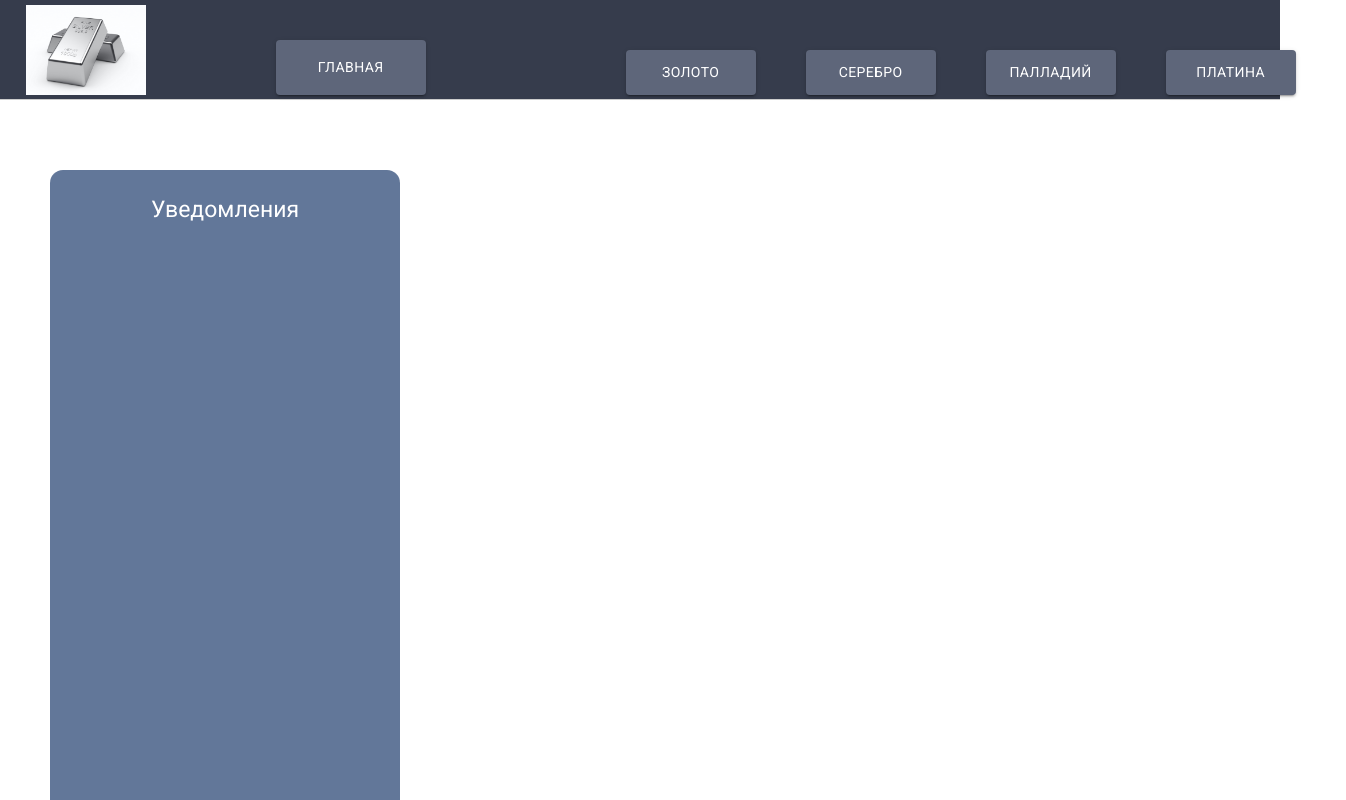
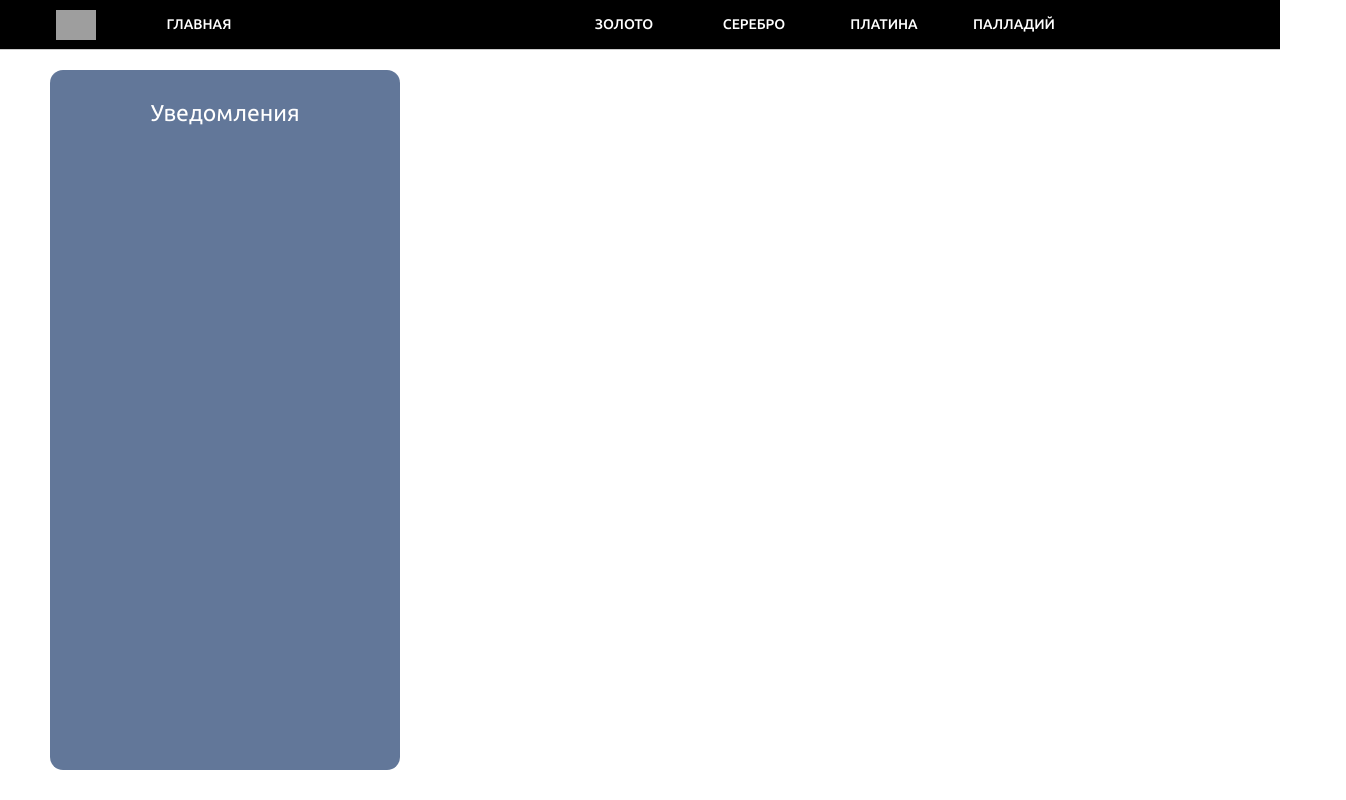
Before and after one commit to Project-practice-sec-sem/Front, a React (Vite) app: page / in a window 1280 px wide. Shown: the top 800 px of the page, 1346 px wide, since content can reach past the window. Built offline with nearby package versions, Linux system fonts and the light colour scheme; grey boxes are pictures that could not be loaded.

Commit message:
feat: Made the header pop-up, changed its style; added font to the entire site

```diff
--- a/index.html
+++ b/index.html
@@ -3,8 +3,9 @@
   <head>
     <meta charset="UTF-8" />
     <link rel="icon" type="image/svg+xml" href="/assets/logotype.jpg" />
+    <link href="https://fonts.googleapis.com/css2?family=Ubuntu:ital,wght@0,300;0,400;0,500;0,700;1,300;1,400;1,500;1,700&display=swap" rel="stylesheet">
     <meta name="viewport" content="width=device-width, initial-scale=1.0" />
-    <title>Imetalls</title>
+    <title>ByBar</title>
   </head>
   <body>
     <div id="root"></div>
--- a/src/app/App.jsx
+++ b/src/app/App.jsx
@@ -1,16 +1,26 @@
 import {Header} from "../widgets/Header/Header.jsx";
 import '../../index.css'
-import {ThemeProvider} from "@mui/material";
+import { createTheme, ThemeProvider } from '@mui/material/styles';
+import { CssBaseline } from '@mui/material';
 import {theme} from "../shared/style/theme/index.ts";
 import {AiAssistant} from "../widgets/ Ai-assistant/Ai-assistant.jsx";
 
-const App  = () => {
-  return (
-      <ThemeProvider theme={theme}>
-          <Header />
-          <AiAssistant />
-      </ThemeProvider>
-  )
-}
+const appTheme = createTheme({
+    typography: {
+        fontFamily: '"Ubuntu", Arial, sans-serif',
+    },
+});
 
-export default App
+const App = () => {
+    return (
+        <ThemeProvider theme={appTheme}>
+            <CssBaseline />
+            <Header />
+            <AiAssistant />
+            <AiAssistant />
+            <AiAssistant />
+        </ThemeProvider>
+    );
+};
+
+export default App;
--- a/src/widgets/Button/styles.js
+++ b/src/widgets/Button/styles.js
@@ -2,13 +2,13 @@
 export const MainButtonStyles = {
     height: '55px',
     width: '150px',
-    marginRight: '200px',
-    background: '#5e667a',
+    marginRight: '300px',
+    background: 'transparent',
 };
 
 export const MetallsButtonStyles = {
-    height: '45px',
-    width: '130px',
-    marginRight: '50px',
-    background: '#5e667a',
+    height: '40px',
+    width: '100px',
+    marginRight: '30px',
+    background: 'transparent',
 };
--- /dev/null
+++ b/src/widgets/Header/AppBarStyle.js
@@ -0,0 +1,8 @@
+export const getAppBarStyles = (visible) => ({
+    display: 'flex',
+    flexDirection: 'row',
+    transition: 'transform 0.3s ease-in-out',
+    transform: visible ? 'translateY(0)' : 'translateY(-100%)',
+    backgroundColor: 'black',
+    boxShadow: 'none'
+});
--- a/src/widgets/Header/Header.jsx
+++ b/src/widgets/Header/Header.jsx
@@ -1,40 +1,66 @@
-import logo from '../../../public/assets/logotype.jpg'
-import Box from '@mui/material/Box';
-import './Header.css'
+import { useState, useEffect } from 'react';
 import Button from '@mui/material/Button';
-import { MainButtonStyles } from '../Button/styles.js';
-import { MetallsButtonStyles } from '../Button/styles.js';
+import { AppBar, IconButton, Toolbar } from "@mui/material";
+import BB from '/public/assets/BB.png'
+import {MainButtonStyles, MetallsButtonStyles} from "../Button/styles.js";
+import {MOUSE_STYLE} from "./MouseStyle.js";
+import {getAppBarStyles} from "./AppBarStyle.js";
 
 export const Header = () => {
+    const [visible, setVisible] = useState(true);
+    const [isAtTop, setIsAtTop] = useState(true);
+    const [isHovered, setIsHovered] = useState(false);
+    const HOVER_AREA_HEIGHT = 50;
+
+    useEffect(() => {
+        const handleScroll = () => {
+            const atTop = window.scrollY < 10;
+            setIsAtTop(atTop);
+            if (atTop) {
+                setVisible(true);
+            }
+            else if (!isHovered) {
+                setVisible(false);
+            }
+        };
+
+        window.addEventListener('scroll', handleScroll);
+        return () => window.removeEventListener('scroll', handleScroll);
+    }, [isHovered]);
+
+    const handleMouseEnter = () => {
+        setIsHovered(true);
+        setVisible(true);
+    };
+
+    const handleMouseLeave = () => {
+        setIsHovered(false);
+        if (!isAtTop) {
+            setVisible(false);
+        }
+    };
+
     return (
-        <Box
-            className = 'header'
-            component="header" sx={{
-            height: '100px',
-            display: 'flex',
-            paddingLeft: '2%',
-            alignItems: 'center',
-            borderBottom: '1px solid #ccc',
-            background: '#363c4c',
-        }}>
-            <Box
-                className = 'logo-img'
-                component="div" sx={{
-                display: 'flex',
-                width: '150px',
-                height: '90px',
-                marginRight: '50px',
-            }}
+        <div
+            onMouseEnter={handleMouseEnter}
+            onMouseLeave={handleMouseLeave}
+            style={{ ...MOUSE_STYLE, height: `${HOVER_AREA_HEIGHT}px` }}
+        >
+            <AppBar
+                sx={getAppBarStyles(visible)}
             >
-                <img src={logo} alt="Imetalls" style={{width: '150%', height: '100%', marginRight: '130px'}} />
-                <Box component="section" sx={{ display: 'flex', flexFlow: 'row', alignItems: 'end' }}>
-                    <Button variant="contained" sx={MainButtonStyles}>Главная</Button>
-                    <Button variant="contained" sx={MetallsButtonStyles}>Золото</Button>
-                    <Button variant="contained" sx={MetallsButtonStyles}>Серебро</Button>
-                    <Button variant="contained" sx={MetallsButtonStyles}>Палладий</Button>
-                    <Button variant="contained" sx={MetallsButtonStyles}>Платина</Button>
-                </Box>
-            </Box>
-        </Box>
+                <Toolbar>
+                    <IconButton size="large" edge="start" color="inherit" sx={{ mr: 2 }}>
+                        <img src={BB} alt="Логотип" style={{width: '40px', height: '40px', objectFit: 'contain'}}
+                        />
+                    </IconButton>
+                    <Button color="inherit" sx={MainButtonStyles}>Главная</Button>
+                    <Button color="inherit" sx={MetallsButtonStyles}>Золото</Button>
+                    <Button color="inherit" sx={MetallsButtonStyles}>Серебро</Button>
+                    <Button color="inherit" sx={MetallsButtonStyles}>Платина</Button>
+                    <Button color="inherit" sx={MetallsButtonStyles}>Палладий</Button>
+                </Toolbar>
+            </AppBar>
+        </div>
     );
-}
+};
--- /dev/null
+++ b/src/widgets/Header/MouseStyle.js
@@ -0,0 +1,8 @@
+export const MOUSE_STYLE = {
+    position: 'fixed',
+    top: 0,
+    left: 0,
+    right: 0,
+    zIndex: 1000,
+    backgroundColor: 'transparent',
+};
```
